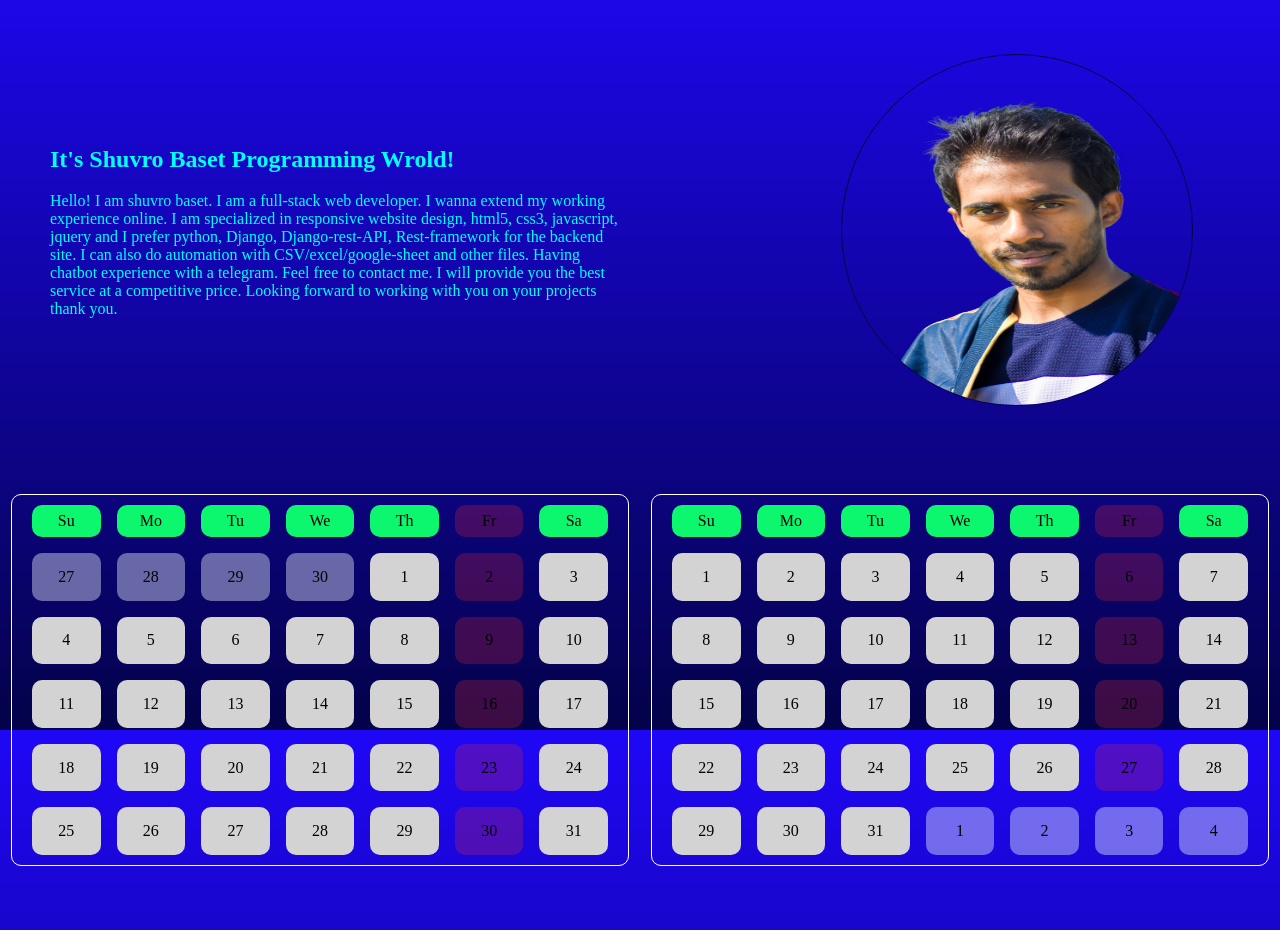
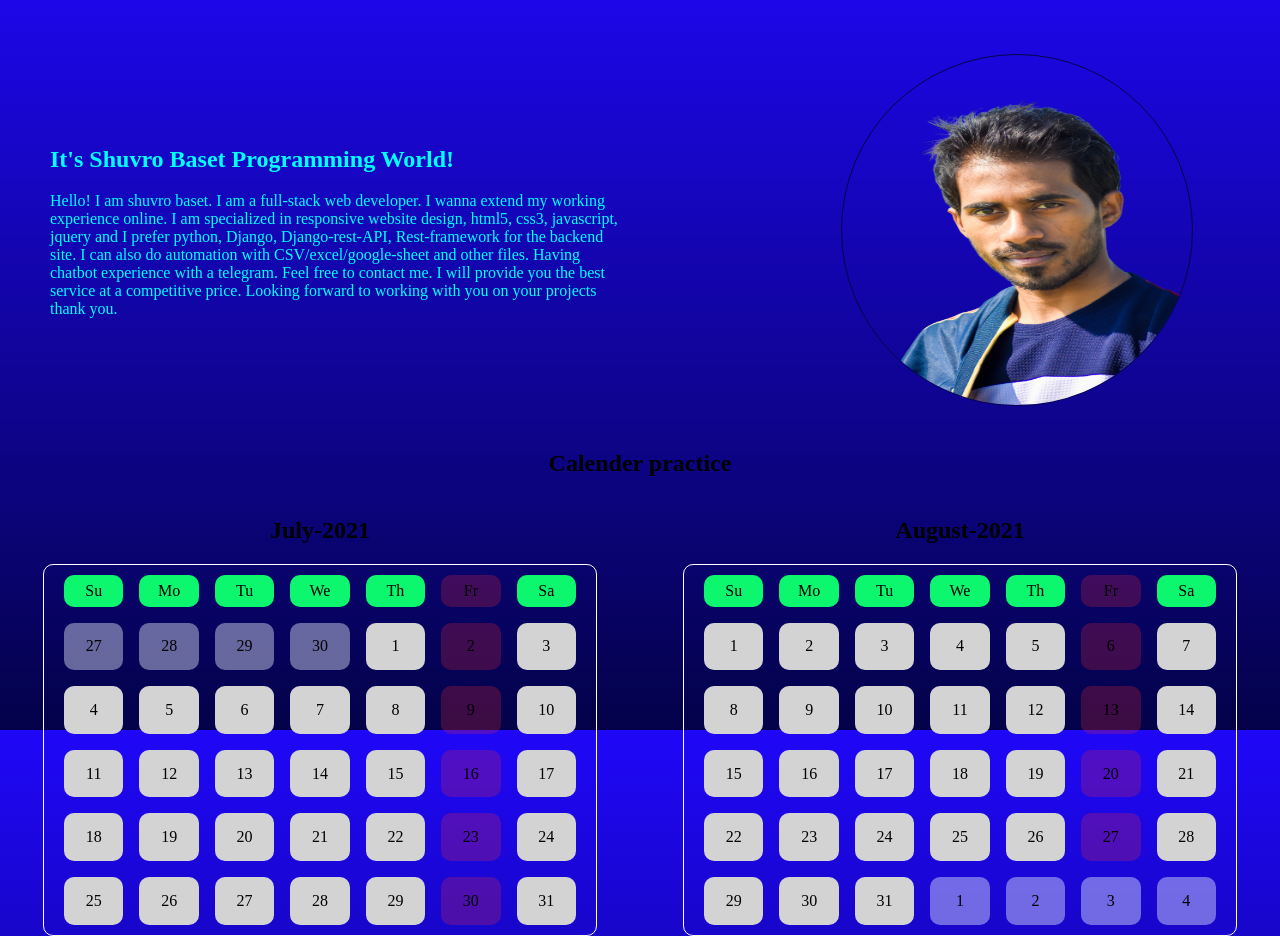
Before and after one commit to shuvro-baset/web-design-practise, a plain HTML site: page module_6-8_practise/index.html in a window 1280 px wide. Shown: the part 70-1006 px from the top of the page. Drawn offline with Linux system fonts and the light colour scheme; a web font is replaced by a local one.

Commit message:
calender almost done

```diff
--- a/module_6-8_practise/index.html
+++ b/module_6-8_practise/index.html
@@ -31,7 +31,7 @@
 
     <section class="banner-part">
         <div class="banner-text">
-            <h1>It's Shuvro Baset Programming Wrold!</h1>
+            <h1>It's Shuvro Baset Programming World!</h1>
             <p>Hello! I am shuvro baset. I am a full-stack web developer. I wanna extend my working experience online. I am specialized in responsive website design, html5, css3, javascript, jquery and I prefer python, Django, Django-rest-API, Rest-framework for the backend site. I can also do automation with CSV/excel/google-sheet and other files. Having chatbot experience with a telegram. Feel free to contact me. I will provide you the best service at a competitive price. Looking forward to working with you on your projects thank you.</p>
         </div>
         <div class="banner-img">
@@ -43,6 +43,12 @@
     </section>
 
     <section class="calender">
+        <div class="calender-text">
+            <h1>Calender practice</h1>
+        </div>
+        <div class="calender-section">
+            <div class='calender-month'>
+                <h2>July-2021</h2>
                 <div class="calender-1">
                     <div class="day date">Su</div>
                     <div class="day date">Mo</div>
@@ -88,6 +94,9 @@
                     <div class="day">31</div>
 
                 </div>
+            </div>
+            <div class="calender-month">
+                <h2>August-2021</h2>
                 <div class="calender-2">
                     <div class="day date">Su</div>
                     <div class="day date">Mo</div>
@@ -133,6 +142,9 @@
                     <div class="day another-month">4</div>
 
                 </div>
+            </div>
+
+        </div>
 
     </section>
 
--- a/module_6-8_practise/style.css
+++ b/module_6-8_practise/style.css
@@ -84,14 +84,24 @@ body {
   width: 100%;
   height: 500px;
   display: flex;
-  /* flex-direction: column; */
+  flex-direction: column;
   align-items: center;
-  justify-content: space-around;
+  /* justify-content: space-around; */
 }
-
+.calender-section {
+  width: 100%;
+  display: flex;
+}
+.calender-month {
+  text-align: center;
+  width: 100%;
+  display: flex;
+  flex-direction: column;
+  align-items: center;
+}
 .calender-1,
 .calender-2 {
-  width: 45%;
+  width: 80%;
   height: 350px;
   padding: 10px 20px;
   border: 1px solid white;
```
Lines whose indentation alone changed are shown as unchanged.
